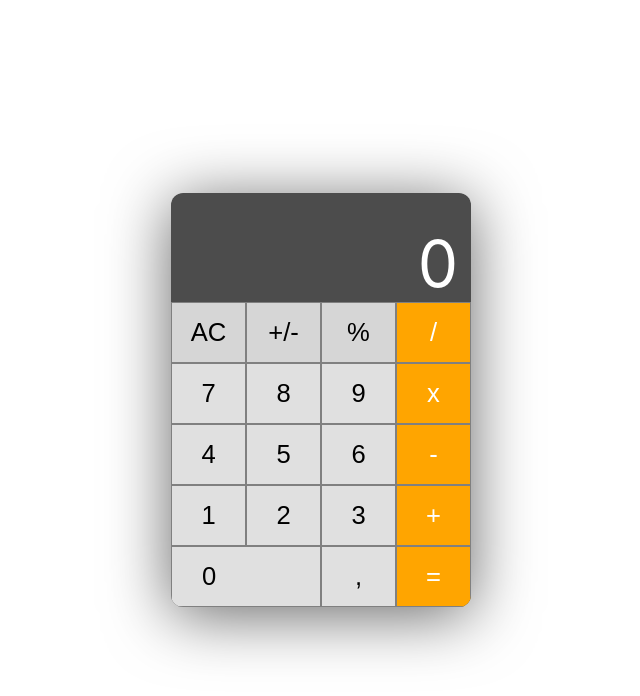
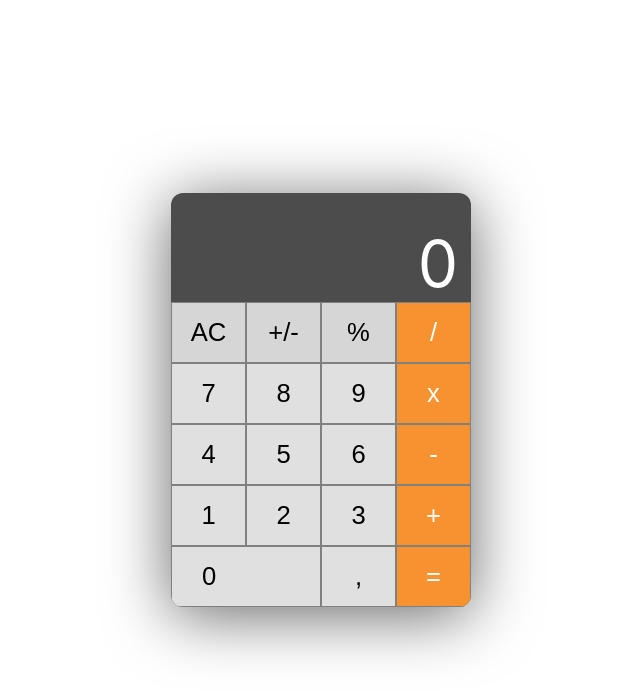
Before and after one commit to galoryzen/calculadora, a website built with Vite: page index.html in a window 1280 px wide. Shown: the whole page, without its empty margins (319-959 px from the left). Built offline with nearby package versions, Linux system fonts and the light colour scheme.

Commit message:
orange color

```diff
--- a/src/assets/css/style.css
+++ b/src/assets/css/style.css
@@ -61,7 +61,7 @@ button.zero {
 }
 
 .orange-button {
-    background-color: orange;
+    background-color: #f69230;
     color: white;
 }
 
```
